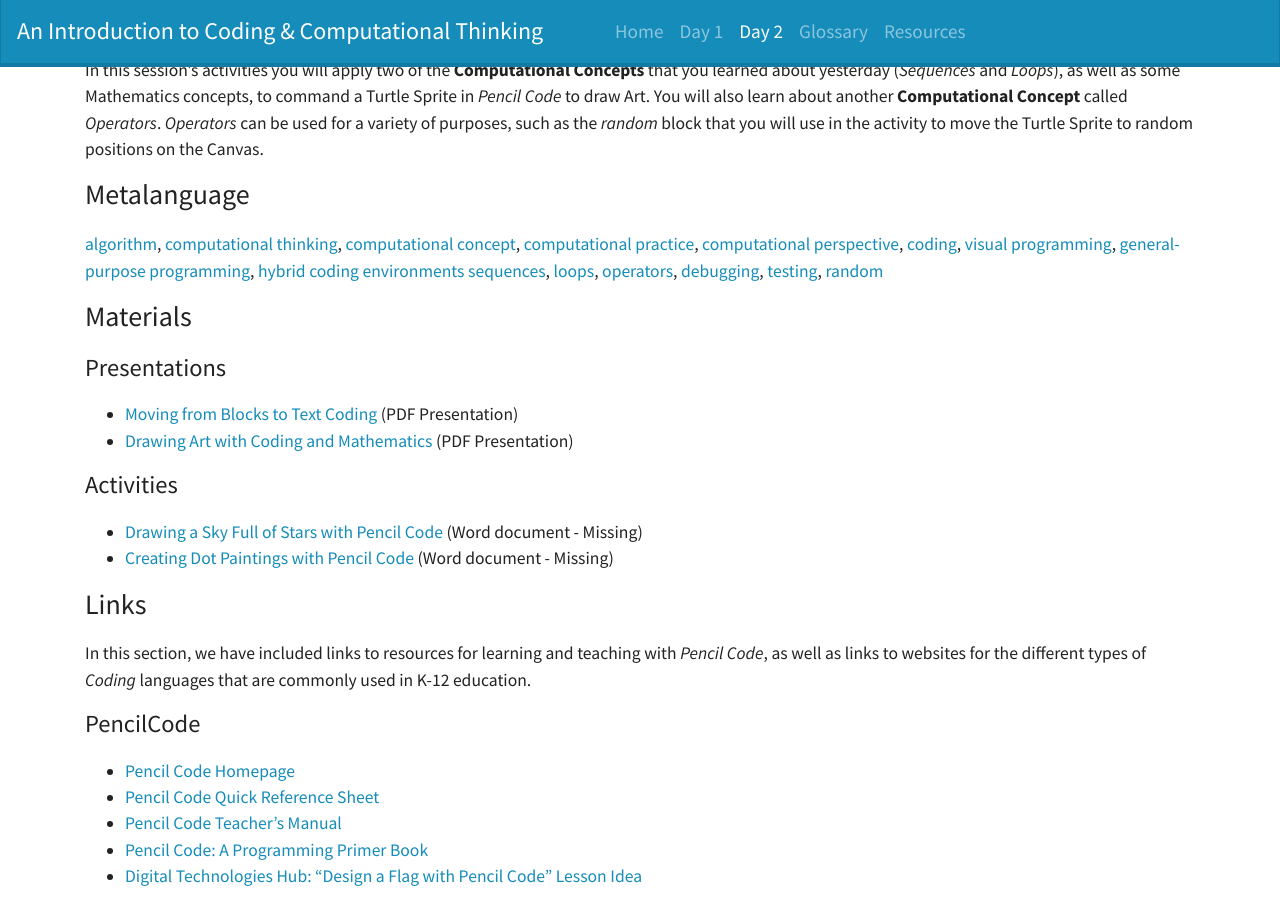
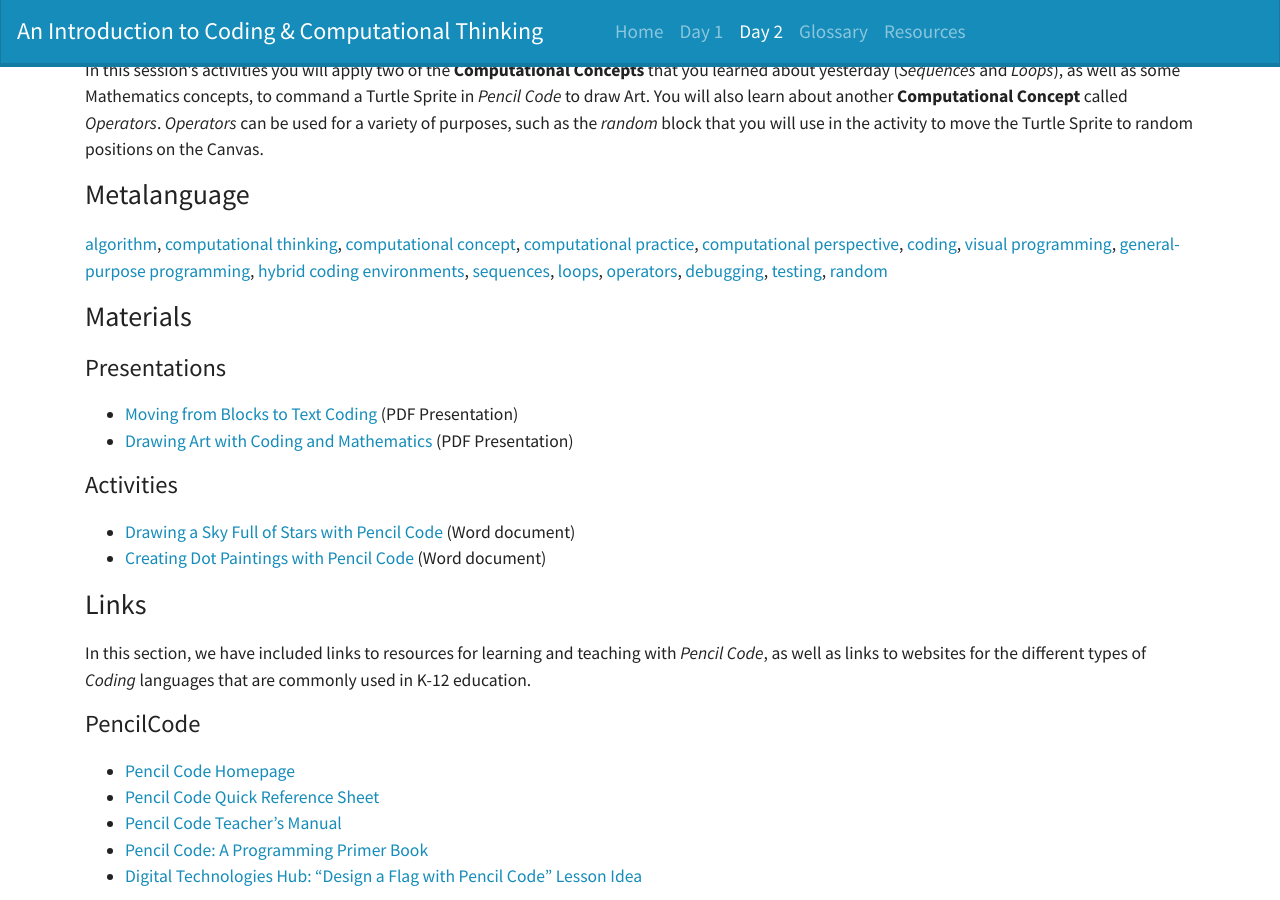
Before and after one commit to cs4s/intro-2018, a Jekyll site: the page built from day2/blocks_to_text/index.md, in a window 1280 px wide and 900 px high, scrolled down 489 px. Built offline with Jekyll 4.4.1, drawn with Linux system fonts in a browser that asks for light colours.

Commit message:
Changes Blocks to Text page to include 2nd activity
Also changes resources page.

```diff
--- a/day2/blocks_to_text/index.md
+++ b/day2/blocks_to_text/index.md
@@ -24,7 +24,7 @@ You will also learn about another **Computational Concept** called *Operators*.
 
 ## Metalanguage
 
-[algorithm](){: .metalanguage }, [computational thinking](){: .metalanguage }, [computational concept](){: .metalanguage}, [computational practice](){: .metalanguage }, [computational perspective](){: .metalanguage}, [coding](){: .metalanguage }, [visual programming](){: .metalanguage }, [general-purpose programming](){: .metalanguage }, [hybrid coding environments](){: .metalanguage } [sequences](){: .metalanguage }, [loops](){: .metalanguage }, [operators](){: .metalanguage }, [debugging](){: .metalanguage }, [testing](){: .metalanguage }, [random](){: .metalanguage }
+[algorithm](){: .metalanguage }, [computational thinking](){: .metalanguage }, [computational concept](){: .metalanguage}, [computational practice](){: .metalanguage }, [computational perspective](){: .metalanguage}, [coding](){: .metalanguage }, [visual programming](){: .metalanguage }, [general-purpose programming](){: .metalanguage }, [hybrid coding environments](){: .metalanguage }, [sequences](){: .metalanguage }, [loops](){: .metalanguage }, [operators](){: .metalanguage }, [debugging](){: .metalanguage }, [testing](){: .metalanguage }, [random](){: .metalanguage }
 
 ## Materials
 
@@ -35,8 +35,8 @@ You will also learn about another **Computational Concept** called *Operators*.
 
 ### Activities
 
-- [Drawing a Sky Full of Stars with Pencil Code]() (Word document - Missing)
-- [Creating Dot Paintings with Pencil Code]() (Word document - Missing)
+- [Drawing a Sky Full of Stars with Pencil Code]({{ site.drive_url | append: '19_jsEX_9u5LXDTtfAx0QnUvAIn3_-wmH' }}) (Word document)
+- [Creating Dot Paintings with Pencil Code]({{ site.drive_url | append: '1ThXSxSSquIaiHDggb5qyKqROmFiqUUkE' }}) (Word document)
 
 ## Links
 
```
Also changed, not shown: resources.md (+1 -0 lines), day2/blocks_to_text/presentation/images/test.png (added).
